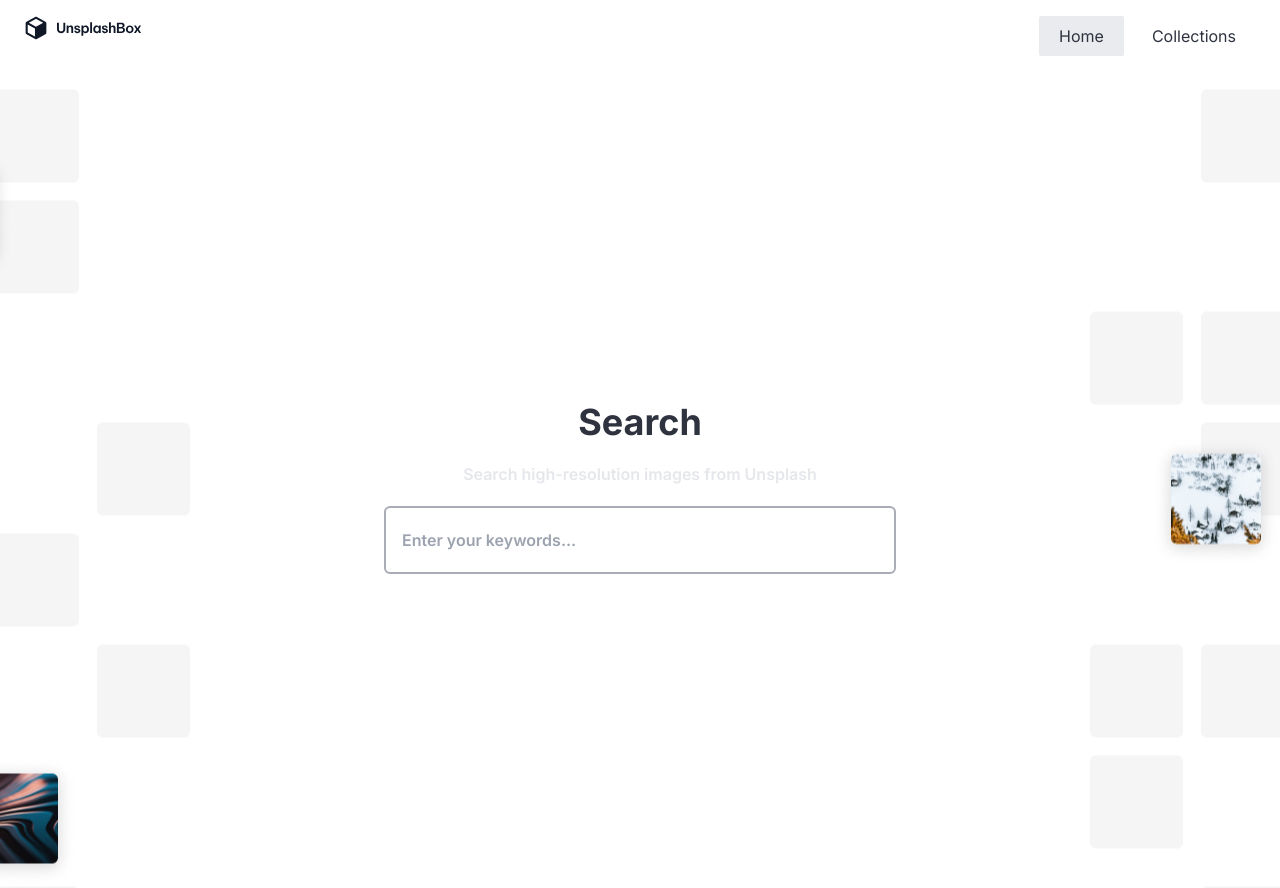
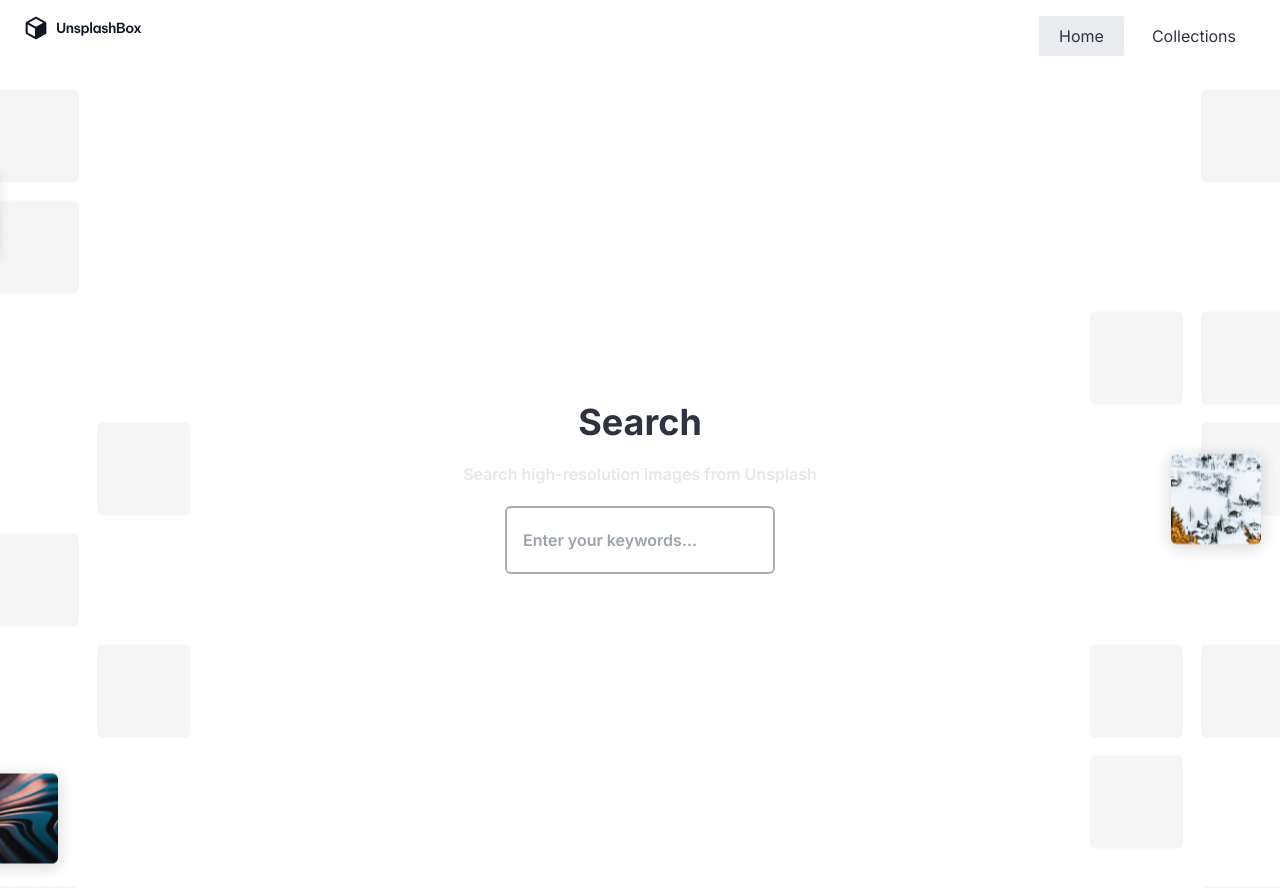
Before and after one commit to lucaslbmp/unsplash-collection, a Next.js app: page / in a window 1280 px wide. Built offline with nearby package versions, Linux system fonts and the light colour scheme.

Commit message:
Refactoring search form component

```diff
--- a/src/app/_components/search-form.tsx
+++ b/src/app/_components/search-form.tsx
@@ -1,22 +1,29 @@
 "use client";
 
-const SearchForm = () => {
+//import listCollections from "../_actions/list-collections";
+//import listPhotos from "../_actions/list-photos";
+import { redirect } from "next/navigation";
+import SearchInput from "./search-input";
+
+interface SearchFormProps {
+  defaultValue?: string | number | readonly string[] | undefined;
+  className?: string;
+}
+
+const SearchForm = ({ className, defaultValue }: SearchFormProps) => {
   return (
     <form
       action={async (formData) => {
-        const search = formData.get("search");
-        console.log(search);
+        const _searchArray = (formData.get("search") as string)?.split(" ");
+        const search = _searchArray.length ? _searchArray : _searchArray[0];
+        redirect(`/photos?search=${search}`);
       }}
-      className="flex flex-col gap-5 items-center w-[40%]"
     >
-      <h2 className="font-bold text-4xl">Search</h2>
-      <span className="font-semibold text-textSecondary">
-        Search high-resolution images from Unsplash
-      </span>
-      <input
+      <SearchInput
         name="search"
-        className="font-semibold border-border border-2 px-4 py-5 rounded-md w-full"
         placeholder={"Enter your keywords..."}
+        className={(className ?? "") + " mx-auto w-[90%]"}
+        defaultValue={defaultValue}
       />
     </form>
   );
--- /dev/null
+++ b/src/app/_components/search-input.tsx
@@ -0,0 +1,21 @@
+import { InputHTMLAttributes } from "react";
+
+// eslint-disable-next-line @typescript-eslint/no-empty-object-type
+interface SearchInputProps extends InputHTMLAttributes<HTMLInputElement> {}
+
+const SearchInput = (props: SearchInputProps) => {
+  return (
+    <div>
+      <input
+        {...props}
+        className={
+          props.className +
+          " font-semibold border-border border-2 px-4 py-5 rounded-md w-full"
+        }
+      />
+      <input type="submit" className="hidden" />
+    </div>
+  );
+};
+
+export default SearchInput;
--- a/src/app/page.tsx
+++ b/src/app/page.tsx
@@ -6,7 +6,13 @@ export default function Home() {
     <div className="flex flex-col items-center justify-items-center gap-4 min-h-screen font-[family-name:var(--font-geist-sans)]">
       <Header />
       <main className="flex bg-[url('/hero-image.png')] bg-center w-full h-auto min-h-screen justify-center flex-1 items-center">
-        <SearchForm />
+        <section className="flex flex-col gap-5 items-center">
+          <h2 className="font-bold text-4xl">Search</h2>
+          <span className="font-semibold text-textSecondary">
+            Search high-resolution images from Unsplash
+          </span>
+          <SearchForm />
+        </section>
       </main>
     </div>
   );
```
